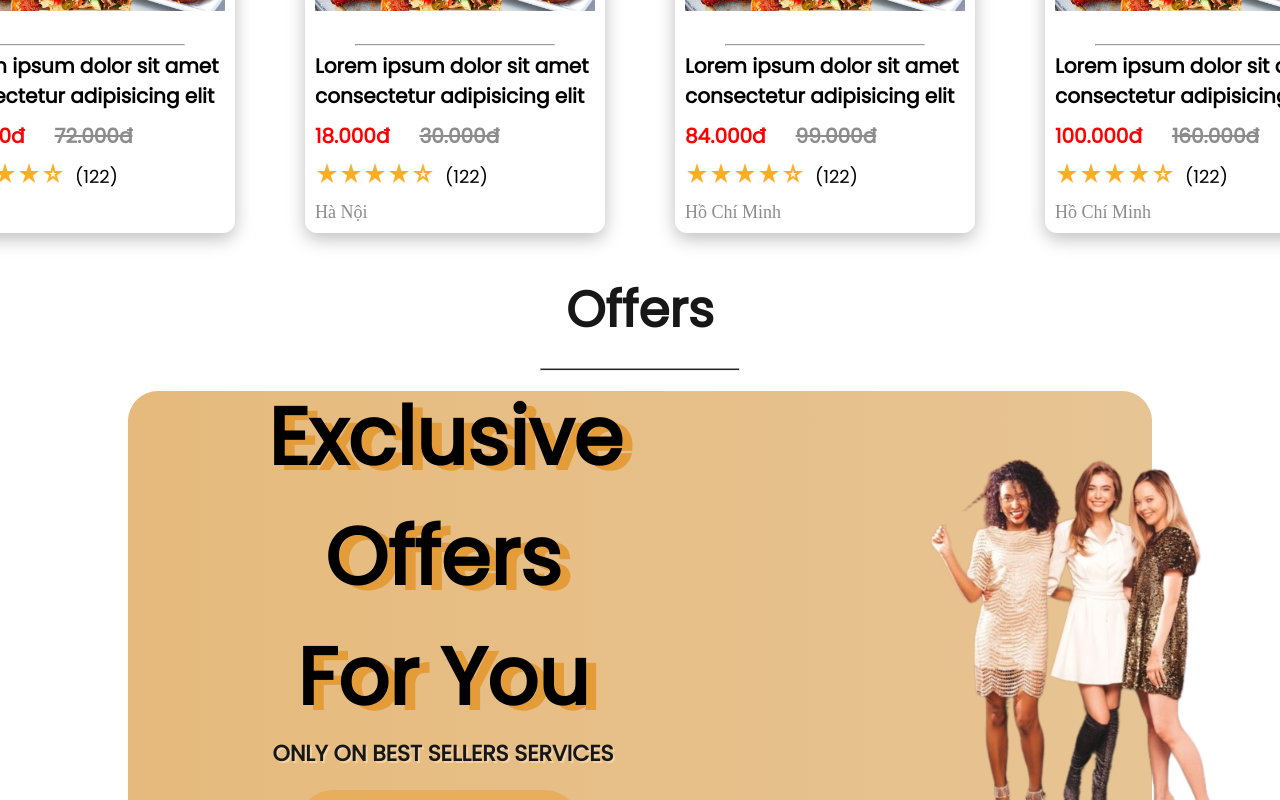
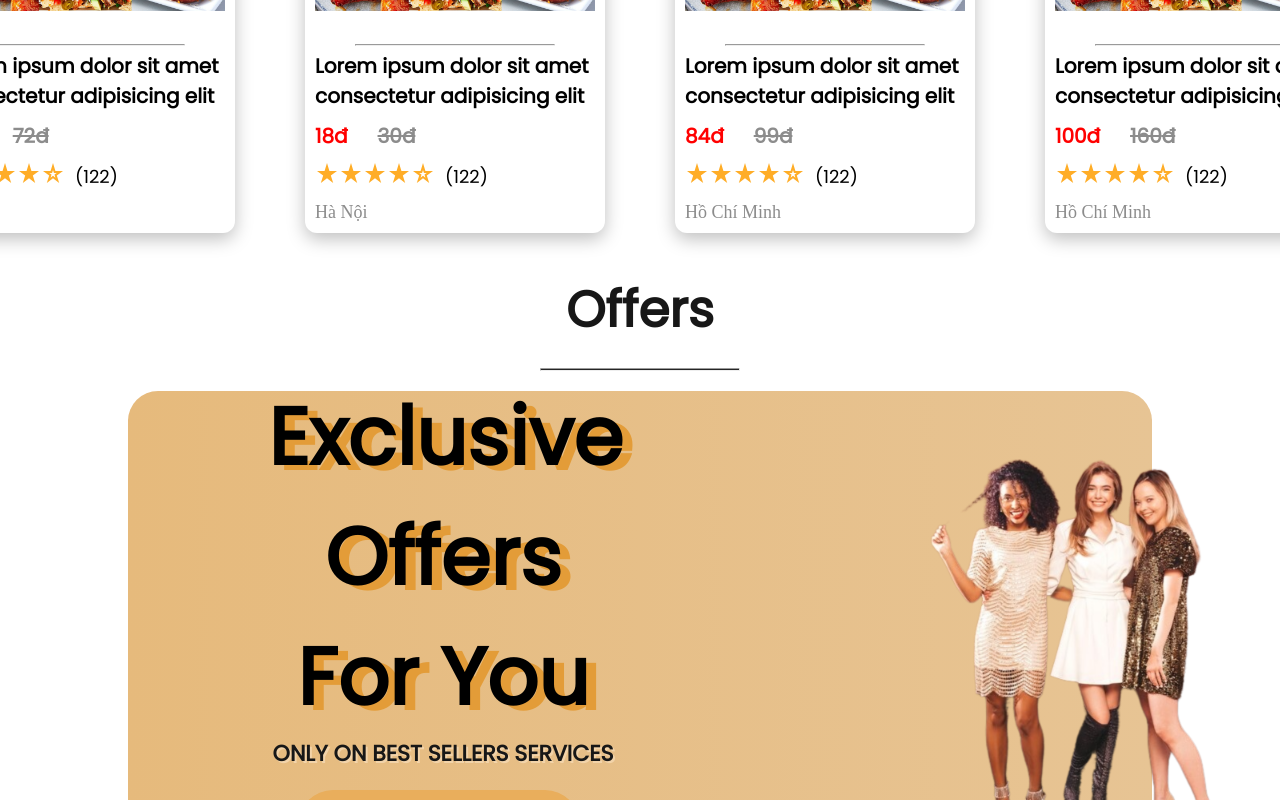
Before and after one commit to trananhmint/HParty, a React (Create React App) app: page / in a window 1280 px wide. Shown: the part 1360-2160 px from the top of the page. Built offline with nearby package versions, Linux system fonts and the light colour scheme.

Commit message:
Item(fixed)

```diff
--- a/src/Components/Item/Item.jsx
+++ b/src/Components/Item/Item.jsx
@@ -16,8 +16,8 @@ export const Item = (props) => {
                     {props.name}
                 </div>
                 <div className="item-card-prices">
-                    <div className='item-card-new-price'>{props.new_price}.000đ</div>
-                    <div className='item-card-old-price'>{props.old_price}.000đ</div>
+                    <div className='item-card-new-price'>{props.new_price}đ</div>
+                    <div className='item-card-old-price'>{props.old_price}đ</div>
                 </div>
                 <div className="rate-stars">
                     <div className="stars">
```
